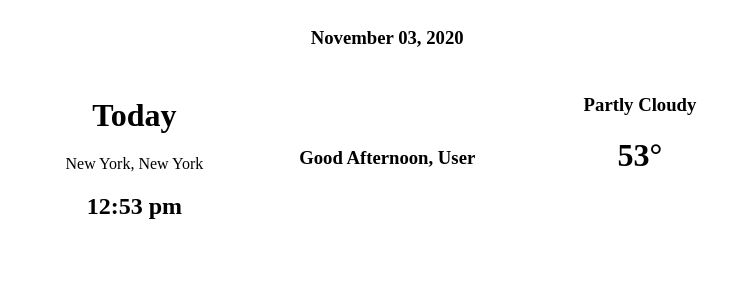
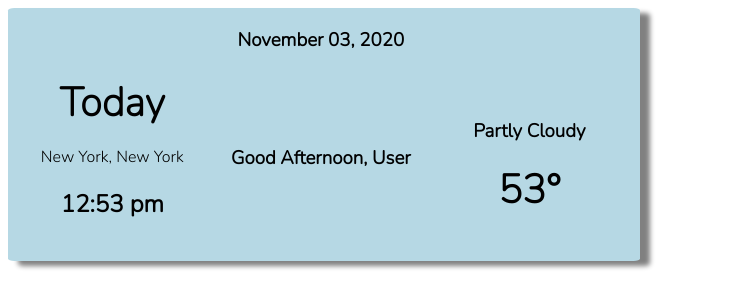
Before and after one commit to lhansra/weather-app, a plain HTML site: page index.html in a window 1280 px wide. Shown: the whole page, without its empty margins (0-752 px from the left). Drawn offline with Linux system fonts and the light colour scheme.

Commit message:
Updated daily view style

```diff
--- a/styles.css
+++ b/styles.css
@@ -10,15 +10,27 @@
     font-display: fallback;
   }
 
+  * {
+    font-family: 'Nunito',Georgia, 'Times New Roman', Times, serif;
+}
+
   .daily {
+      width: 50%;
       display: grid;
-      grid-template-columns: 20% 20% 20%;
+      grid-template-columns: 33% 33% 33%;
       grid-template-rows: 30%;
+      background-color: #B6D8E4;
+      border-radius: 1%;
+      padding-bottom: 2%;
+      box-shadow: 10px 5px 5px gray;
+      align-self: center;
   }
 
   .location {
       grid-column-start: 1;
       text-align: center;
+      text-align: center;
+      align-self: center;
   }
 
   .greeting {
@@ -31,9 +43,19 @@
   .weather {
     grid-column-start: 3;
     text-align: center;
+    text-align: center;
+      align-self: center;
   }
 
 #date {
     text-align: center;
     grid-column-start: 2;
+
 }
+
+h1 {
+    font-family: 'Nunito-Light',Georgia, 'Times New Roman', Times, serif;
+    font-size: 30pt;
+    padding: 0;
+    margin: 0;
+}
```
